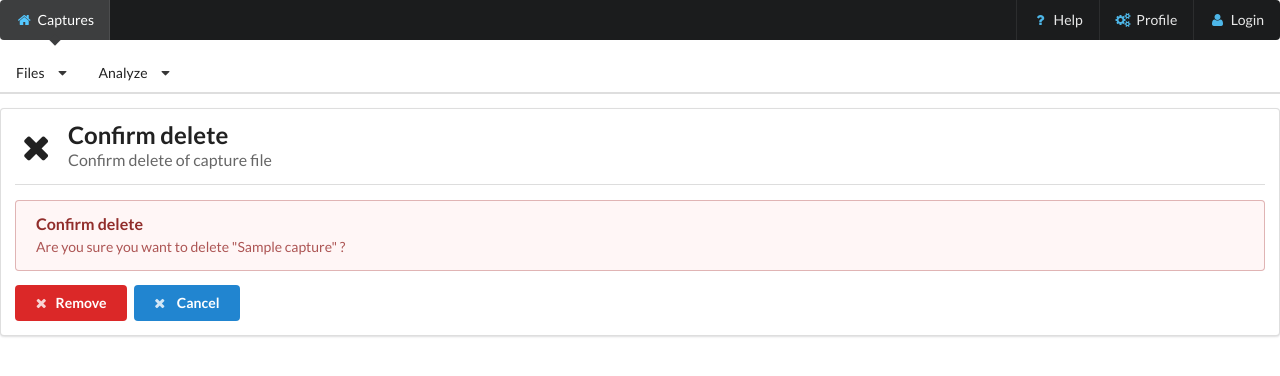
After one commit to erikdewildt/django-scapy, a Django app: a page that uses templates/base.html in a window 1280 px wide. The commit adds this page. Shown: the top 376 px of the page. Run offline with Django 3.2, Linux system fonts and the light colour scheme; tables that the repository leaves empty hold one stand-in row (values such as "Sample post").

Commit message:
Edit and delete capture files GUI improvements

```diff
--- a/captures/models.py
+++ b/captures/models.py
@@ -2,6 +2,8 @@ import os
 import uuid
 
 from django.db import models
+from django.db.models.signals import pre_delete
+from django.dispatch import receiver
 
 
 def get_capture_file_path(instance, filename):
@@ -21,8 +23,25 @@ class Capture(models.Model):
     """
     name = models.CharField(max_length=64, blank=False)
     filename = models.CharField(max_length=64, blank=False)
+    file_size = models.PositiveIntegerField()
     description = models.TextField(blank=True)
     file = models.FileField(upload_to=get_capture_file_path)
 
+    def save(self, *args, **kwargs):
+        # Set filename only after upload
+        if self.filename == '':
+            self.filename = self.file.name
+        self.file_size = self.file.size
+        super(Capture, self).save(*args, **kwargs)
+
     def __str__(self):
         return self.name
+
+
+@receiver(pre_delete, sender=Capture)
+def capture_delete(sender, instance, **kwargs):
+    """
+    Called when instance of Capture is deleted to remove file from filesystem
+    """
+    # Pass false so FileField doesn't save the model.
+    instance.file.delete(False)
--- /dev/null
+++ b/captures/templates/captures/capture_confirm_delete.html
@@ -0,0 +1,42 @@
+{% extends "base.html" %}
+
+{% block menu2 %}
+    {% include "captures_menu2.html" %}
+{% endblock menu2 %}
+
+{% block content %}
+<div class="ui grid">
+    <div class="ui four column row">
+        <div class="column">
+            <h2 class="ui header">
+                <i class="remove icon"></i>
+                <div class="content">
+                Confirm delete
+                <div class="sub header">Confirm delete of capture file</div>
+                </div>
+            </h2>
+        </div>
+        <div class="column"></div>
+        <div class="column"></div>
+        <div class="column"></div>
+    </div>
+</div>
+
+<div class="ui divider"></div>
+
+<form action="" method="post">{% csrf_token %}
+    <div class="ui negative message">
+        <div class="header">
+            Confirm delete
+        </div>
+        <p>Are you sure you want to delete "{{ object }}" ?</p>
+    </div>
+    <div class="form-actions">
+        <button type="submit" class="ui red button"><i class="remove icon"></i>Remove</button>
+        <a class="ui blue button" href="{% url "captures:capture-list" %}"><i class="cancel icon"></i> Cancel</a>
+    </div>
+</form>
+
+
+
+{% endblock content %}
--- a/captures/templates/captures_menu2.html
+++ b/captures/templates/captures_menu2.html
@@ -4,7 +4,15 @@
         <i class="dropdown icon"></i>
         <div class="menu">
           <a class="item" href="{% url "captures:capture-list" %}"><i class="list icon"></i> List</a>
-          <a class="item" href="{% url "captures:capture-new" %}"><i class="upload icon"></i> Add</a>
+          <a class="item" href="{% url "captures:capture-add" %}"><i class="upload icon"></i> Add</a>
+        </div>
+    </div>
+    <div class="ui dropdown item">
+        Analyze
+        <i class="dropdown icon"></i>
+        <div class="menu">
+          <a class="item" href="{% url "captures:capture-list" %}"><i class="list icon"></i> List</a>
+          <a class="item" href="{% url "captures:capture-add" %}"><i class="upload icon"></i> Add</a>
         </div>
     </div>
 </div>
--- a/captures/urls.py
+++ b/captures/urls.py
@@ -3,6 +3,9 @@ from django.conf.urls import patterns, url
 from . import views
 
 urlpatterns = patterns('',
-                       url(r'^new$', views.CaptureCreate.as_view(), name='capture-new'),
-                       url(r'^list$', views.CaptureList.as_view(), name='capture-list')
+                       url(r'^files/add$', views.CaptureCreate.as_view(), name='capture-add'),
+                       url(r'^files/$', views.CaptureList.as_view(), name='capture-list'),
+                       url(r'^files/(?P<pk>\d+)/delete$', views.CaptureDelete.as_view(), name='capture-delete'),
+                       url(r'^files/(?P<pk>\d+)/edit$', views.CaptureEdit.as_view(), name='capture-edit'),
+                       url(r'^files/(?P<pk>\d+)$', views.CaptureDetail.as_view(), name='capture-detail'),
                        )
--- a/captures/views.py
+++ b/captures/views.py
@@ -1,6 +1,7 @@
-from django.http import HttpResponseRedirect
+from django.db.models import Sum
 from django.views.generic.list import ListView
-from django.views.generic.edit import CreateView
+from django.views.generic.edit import CreateView, DeleteView, UpdateView
+from django.views.generic.detail import DetailView
 from django.core.urlresolvers import reverse_lazy
 
 from .forms import CaptureForm
@@ -15,11 +16,11 @@ class CaptureCreate(CreateView):
     form_class = CaptureForm
     success_url = reverse_lazy('captures:capture-list')
 
-    def form_valid(self, form):
-        self.object = form.save(commit=False)
-        self.object.filename = self.object.file.name
-        self.object.save()
-        return HttpResponseRedirect(self.get_success_url())
+    # def form_valid(self, form):
+    #     self.object = form.save(commit=False)
+    #     self.object.filename = self.object.file.name
+    #     self.object.save()
+    #     return HttpResponseRedirect(self.get_success_url())
 
 
 class CaptureList(ListView):
@@ -28,3 +29,33 @@ class CaptureList(ListView):
     """
     model = Capture
     context_object_name = 'captures'
+
+    def get_context_data(self, **kwargs):
+        context = super(CaptureList, self).get_context_data(**kwargs)
+        context['number_of_files'] = Capture.objects.count()
+        context['total_size'] = Capture.objects.aggregate(Sum('file_size'))
+        return context
+
+
+class CaptureDelete(DeleteView):
+    """
+    Remove capture file
+    """
+    model = Capture
+    success_url = reverse_lazy('captures:capture-list')
+
+
+class CaptureEdit(UpdateView):
+    """
+    Update the capture file name and/or description
+    """
+    model = Capture
+    success_url = reverse_lazy('captures:capture-list')
+    fields = ['name', 'description']
+
+
+class CaptureDetail(DetailView):
+    """
+    Show Capture file details
+    """
+    model = Capture
--- a/djangoscapy/settings.py
+++ b/djangoscapy/settings.py
@@ -37,7 +37,7 @@ INSTALLED_APPS = (
     'django.contrib.sessions',
     'django.contrib.messages',
     'django.contrib.staticfiles',
-    'crispy_forms'
+    'crispy_forms',
     'captures',
 )
 
--- a/templates/base.html
+++ b/templates/base.html
@@ -42,6 +42,12 @@
     $('.ui.dropdown')
     .dropdown()
     ;
+
+    $('.button')
+    .popup({
+        inline: true
+      })
+    ;
 </script>
 
 </body>
```
Also changed, not shown: captures/templates/captures/capture_detail.html (added, +38 -0 lines), captures/templates/captures/capture_form.html (+27 -16 lines), captures/templates/captures/capture_list.html (+21 -18 lines), captures/migrations/0003_capture_file_size.py (added).
